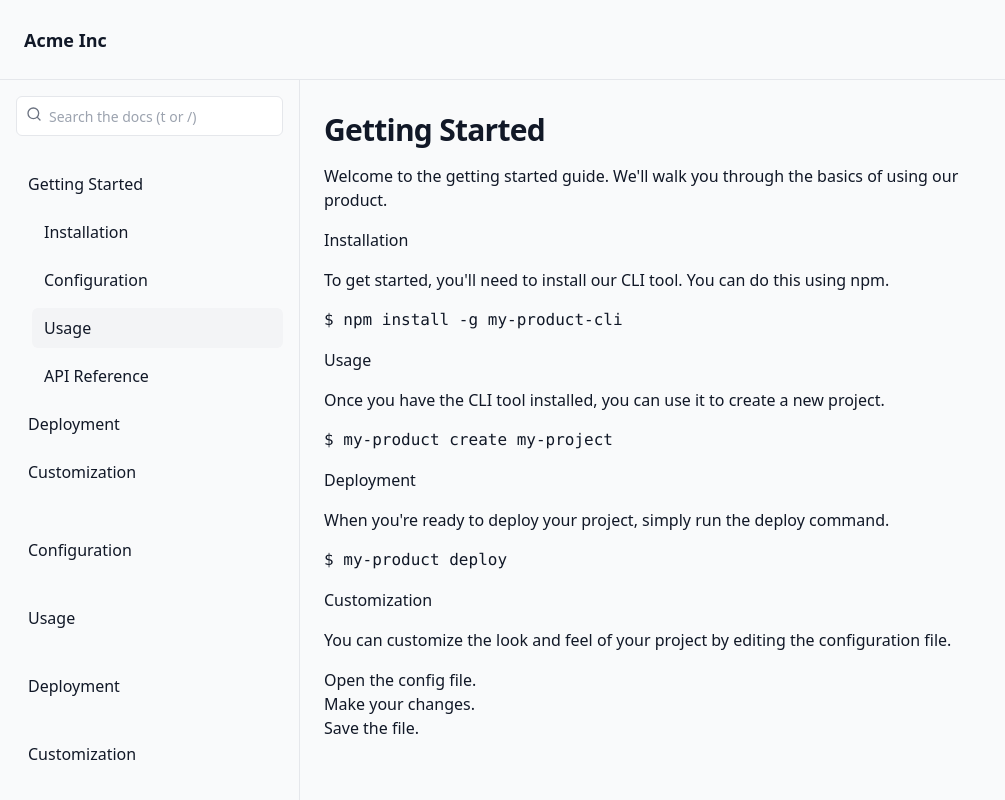
After one commit to ombhojane/ChaloKisaan, a Flask app: page /docs in a window 1280 px wide. The commit adds this page. Shown: the whole page, without its empty margins (0-1005 px from the left). Run offline with Flask 3, Linux system fonts and the light colour scheme; some libraries are stand-ins or nearby versions.

Commit message:
added docs

```diff
--- a/app.py
+++ b/app.py
@@ -124,6 +124,10 @@ def format_response(response):
 def visualize():
     return render_template('visualize.html')
 
+@app.route('/docs')
+def docs():
+    return render_template('docs.html')
+
 @app.route('/')
 def index():
     session.clear()  # Clear session at the start
--- /dev/null
+++ b/templates/docs.html
@@ -0,0 +1,59 @@
+<!DOCTYPE html>
+<html lang="en">
+<head>
+    <meta charset="UTF-8">
+    <meta name="viewport" content="width=device-width, initial-scale=1.0">
+    <title>Chalo Kisaan Agrotourism Planner</title>
+    <script src="https://cdn.tailwindcss.com"></script>
+    <link href="https://fonts.googleapis.com/css2?family=Open+Sans:wght@400;600&display=swap" rel="stylesheet">
+    <link rel="stylesheet" href="https://cdnjs.cloudflare.com/ajax/libs/font-awesome/5.15.3/css/all.min.css">
+</head>
+<body class="bg-gray-50 dark:bg-gray-900 text-gray-900 dark:text-gray-200">
+    <!--
+// v0 by Vercel.
+// https://v0.dev/t/Fsu9Mcbm2yR
+-->
+<div class="flex w-full min-h-screen flex-col"><header class="flex h-20 w-full shrink-0 items-center border-b px-4 md:px-6"><a class="flex items-center space-x-2 text-lg font-semibold" href="#">
+    Acme Inc
+  </a></header><div class="flex flex-1 w-full max-w-7xl mx-auto overflow-hidden min-h-0"><div class="grid w-[250px] border-r overflow-auto md:w-[300px]"><div class="grid gap-2 p-4"><form class="relative"><svg xmlns="http://www.w3.org/2000/svg" width="24" height="24" viewBox="0 0 24 24" fill="none" stroke="currentColor" stroke-width="2" stroke-linecap="round" stroke-linejoin="round" class="absolute left-2.5 top-2.5 h-4 w-4 text-gray-500 dark:text-gray-400"><circle cx="11" cy="11" r="8"></circle><path d="m21 21-4.3-4.3"></path></svg><input class="flex h-10 w-full rounded-md border border-input bg-background px-3 py-2 text-sm ring-offset-background file:border-0 file:bg-transparent file:text-sm file:font-medium placeholder:text-muted-foreground focus-visible:outline-none focus-visible:ring-2 focus-visible:ring-ring focus-visible:ring-offset-2 disabled:cursor-not-allowed disabled:opacity-50 pl-8" placeholder="Search the docs (t or /)" type="search"></form><div class="space-y-2"><a class="flex items-center font-medium rounded-md px-3 py-2 transition-colors hover:bg-gray-100 hover:text-gray-900 dark:hover:bg-gray-800 dark:hover:text-gray-50" href="#">
+          Getting Started
+        </a><div class="grid ml-4 space-y-2"><a class="flex items-center font-medium rounded-md px-3 py-2 transition-colors hover:bg-gray-100 hover:text-gray-900 dark:hover:bg-gray-800 dark:hover:text-gray-50" href="#">
+            Installation
+          </a><a class="flex items-center font-medium rounded-md px-3 py-2 transition-colors hover:bg-gray-100 hover:text-gray-900 dark:hover:bg-gray-800 dark:hover:text-gray-50" href="#">
+            Configuration
+          </a><a class="flex items-center font-medium rounded-md bg-gray-100 px-3 py-2 transition-colors hover:bg-gray-100 hover:text-gray-900 dark:bg-gray-800 dark:hover:bg-gray-800 dark:hover:text-gray-50" href="#">
+            Usage
+          </a><a class="flex items-center font-medium rounded-md px-3 py-2 transition-colors hover:bg-gray-100 hover:text-gray-900 dark:hover:bg-gray-800 dark:hover:text-gray-50" href="#">
+            API Reference
+          </a></div><a class="flex items-center font-medium rounded-md px-3 py-2 transition-colors hover:bg-gray-100 hover:text-gray-900 dark:hover:bg-gray-800 dark:hover:text-gray-50" href="#">
+          Deployment
+        </a><a class="flex items-center font-medium rounded-md px-3 py-2 transition-colors hover:bg-gray-100 hover:text-gray-900 dark:hover:bg-gray-800 dark:hover:text-gray-50" href="#">
+          Customization
+        </a></div><a class="flex items-center font-medium rounded-md px-3 py-2 transition-colors hover:bg-gray-100 hover:text-gray-900 dark:hover:bg-gray-800 dark:hover:text-gray-50" href="#">
+        Configuration
+      </a><a class="flex items-center font-medium rounded-md px-3 py-2 transition-colors hover:bg-gray-100 hover:text-gray-900 dark:hover:bg-gray-800 dark:hover:text-gray-50" href="#">
+        Usage
+      </a><a class="flex items-center font-medium rounded-md px-3 py-2 transition-colors hover:bg-gray-100 hover:text-gray-900 dark:hover:bg-gray-800 dark:hover:text-gray-50" href="#">
+        Deployment
+      </a><a class="flex items-center font-medium rounded-md px-3 py-2 transition-colors hover:bg-gray-100 hover:text-gray-900 dark:hover:bg-gray-800 dark:hover:text-gray-50" href="#">
+        Customization
+      </a></div></div><div class="flex-1 overflow-auto py-8 px-6 space-y-4 text-gray-900 dark:text-gray-300"><h1 class="text-3xl font-extrabold tracking-tight">
+      Getting Started
+    </h1><div class="prose max-w-none w-[700px] grid gap-4 [&amp;>h1]:first:mt-4"><p>
+        Welcome to the getting started guide. We'll walk you through
+        the basics of using our product.
+      </p><h2>Installation</h2><p>
+        To get started, you'll need to install our CLI tool. You can
+        do this using npm.
+      </p><pre><code>$ npm install -g my-product-cli</code></pre><h2>Usage</h2><p>
+        Once you have the CLI tool installed, you can use it to create a
+        new project.
+      </p><pre><code>$ my-product create my-project</code></pre><h2>Deployment</h2><p>
+        When you're ready to deploy your project, simply run the
+        deploy command.
+      </p><pre><code>$ my-product deploy</code></pre><h2>Customization</h2><p>
+        You can customize the look and feel of your project by editing the
+        configuration file.
+      </p><ul><li>Open the config file.</li><li>Make your changes.</li><li>Save the file.</li></ul></div></div></div></div>
+</body>
+</html>
--- a/templates/index.html
+++ b/templates/index.html
@@ -34,7 +34,7 @@
         <a href="/predict" class="text-gray-600 mx-2">Start Planning</a>
         <a href="/visualize" class="text-gray-600 mx-2">Visualize</a>
         <a href="/generate" class="text-gray-600 mx-2">Generate</a>
-        <a href="#" class="text-blue-600 mx-2">How it works?</a>
+        <a href="/docs" class="text-blue-600 mx-2">How it works?</a>
       </div>
     </nav>
 
```
Also changed, not shown: main.py (+140 -73 lines).
